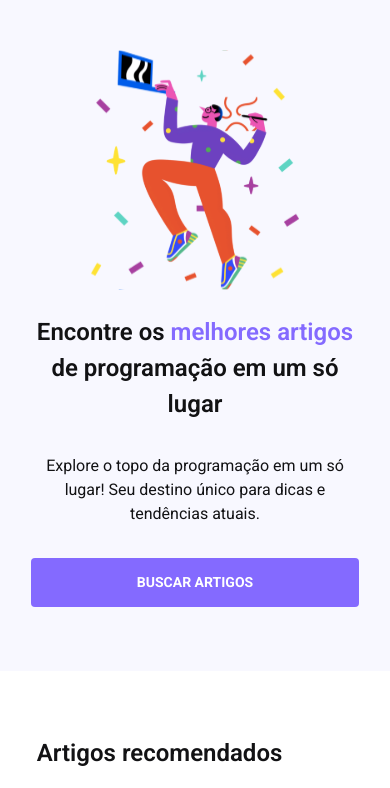
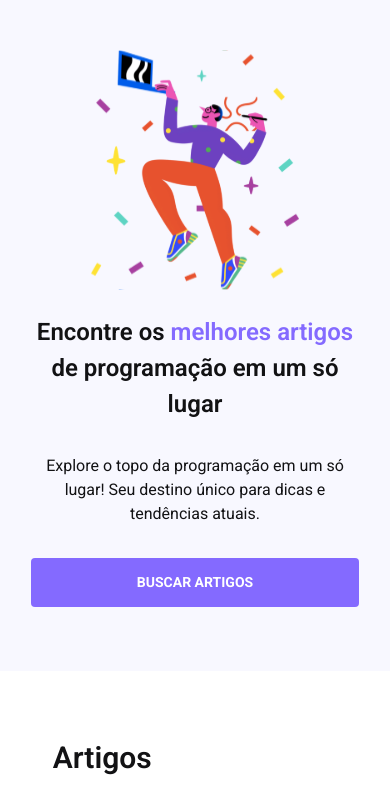
Before and after one commit to lucasrodriguescunha/tech-blog-codelab, a Next.js app: page / in a window 390 px wide. Shown: the top 788 px of the page. Built offline with nearby package versions, Linux system fonts and the light colour scheme.

Commit message:
feat: update SectionTitle styles for improved layout and responsiveness

```diff
--- a/components/SectionTitle/SectionTitle.module.css
+++ b/components/SectionTitle/SectionTitle.module.css
@@ -1,5 +1,6 @@
 .sectionTitleContainer {
-    margin: 5rem 15rem 7rem 22rem;
+    max-width: max-content;
+    margin: 3.125rem 15rem 3.125rem 22rem;
     font-family: var(--font-geist-roboto);
 }
 
@@ -15,16 +16,16 @@
     }
 
     .sectionTitle {
-        font-size: var(--font-size-2xl);
+        font-size: var(--font-size-3xl);
     }
 }
 
 @media (max-width: 576px) {
     .sectionTitleContainer {
-        margin: 4rem 2.3rem 0 2.3rem
+        margin: 4rem 2rem 0 3.3rem
     }
 
     .sectionTitle {
-        font-size: var(--font-size-2xl);
+        font-size: var(--font-size-3xl);
     }
 }
```
